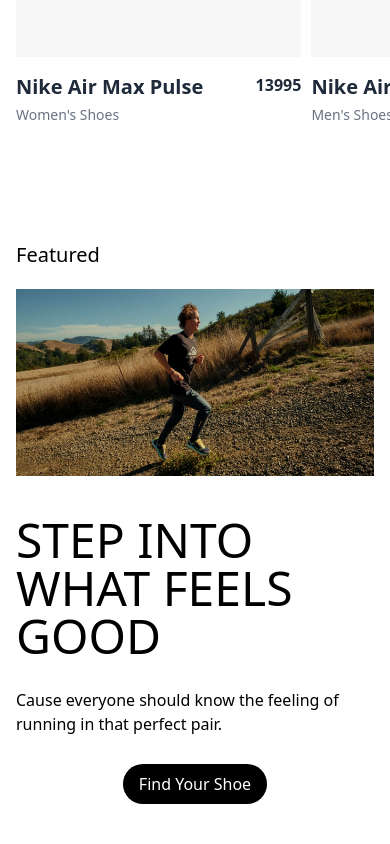
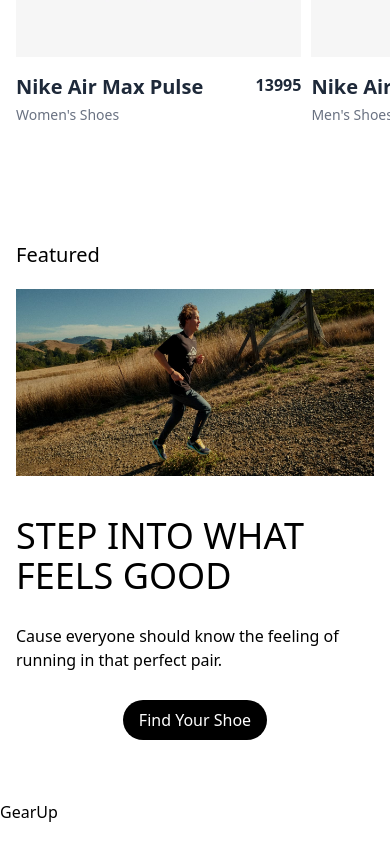
Before and after one commit to Arijitkhan99git/Nike, a React (Vite) app: page / in a window 390 px wide. Shown: the part 992-1836 px from the top of the page. Built offline with nearby package versions, Linux system fonts and the light colour scheme.

Commit message:
adding Gear up section

```diff
--- a/src/modules/home/Featured.tsx
+++ b/src/modules/home/Featured.tsx
@@ -9,7 +9,7 @@ function Featured() {
         </div>
 
         <div className="flex flex-col justify-center items-center gap-7">
-            <h1 className="text-5xl font-medium">STEP INTO WHAT FEELS GOOD</h1>
+            <h1 className="text-4xl md:text-5xl font-medium">STEP INTO WHAT FEELS GOOD</h1>
             <p >Cause everyone should know the feeling of running in that perfect pair.</p>
 
             <div className="bg-black text-white px-4 py-2 rounded-full">
--- /dev/null
+++ b/src/modules/home/GearUp.tsx
@@ -0,0 +1,7 @@
+function GearUp() {
+  return (
+    <div>GearUp</div>
+  )
+}
+
+export default GearUp
--- a/src/modules/home/index.tsx
+++ b/src/modules/home/index.tsx
@@ -1,5 +1,6 @@
 import AirMax from "./AirMax";
 import Featured from "./Featured";
+import GearUp from "./GearUp";
 import Hero from "./Hero";
 
 
@@ -9,6 +10,7 @@ function HomeModule() {
        <Hero/>
        <AirMax/>
        <Featured/>
+       <GearUp/>
     </div>
 
   );
```
